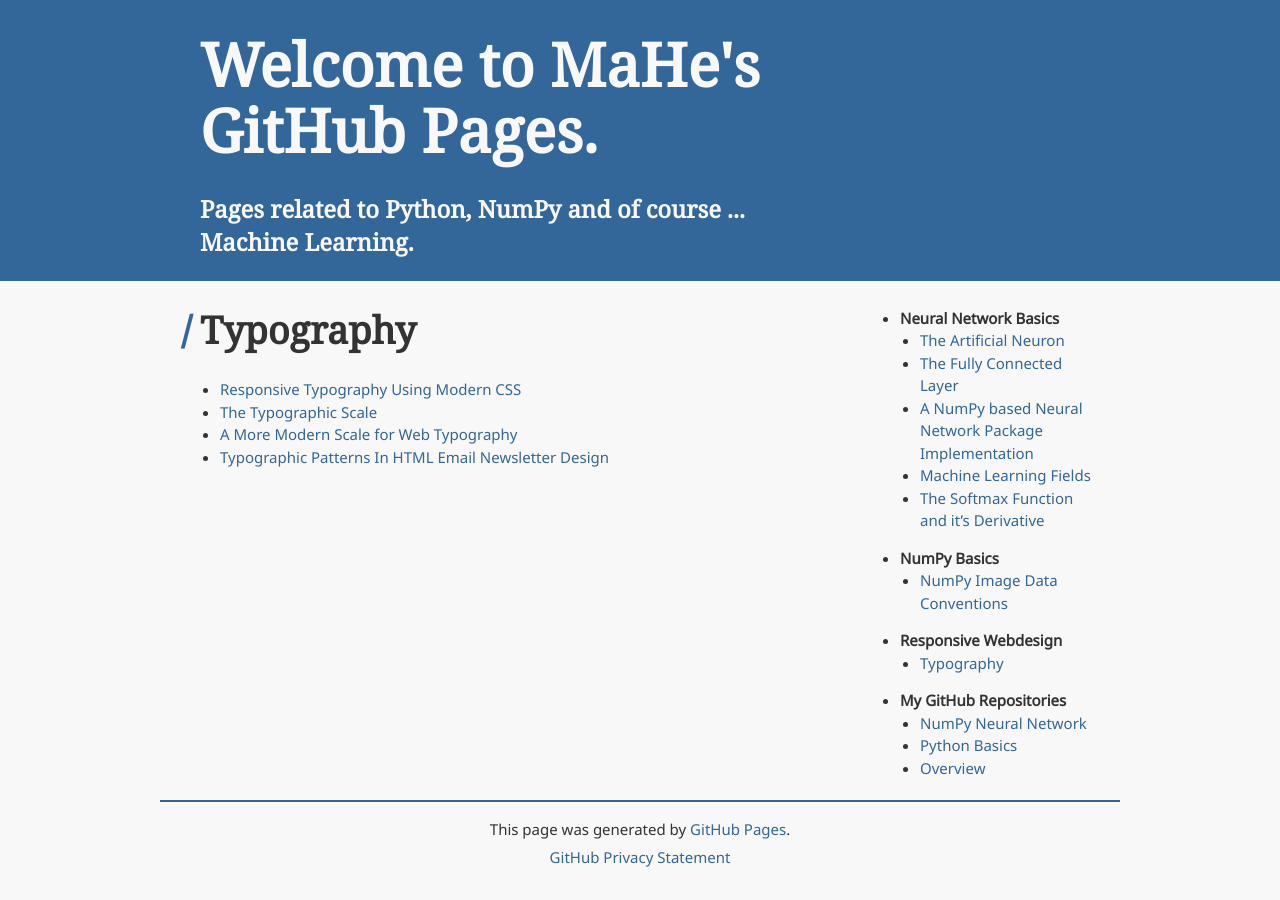
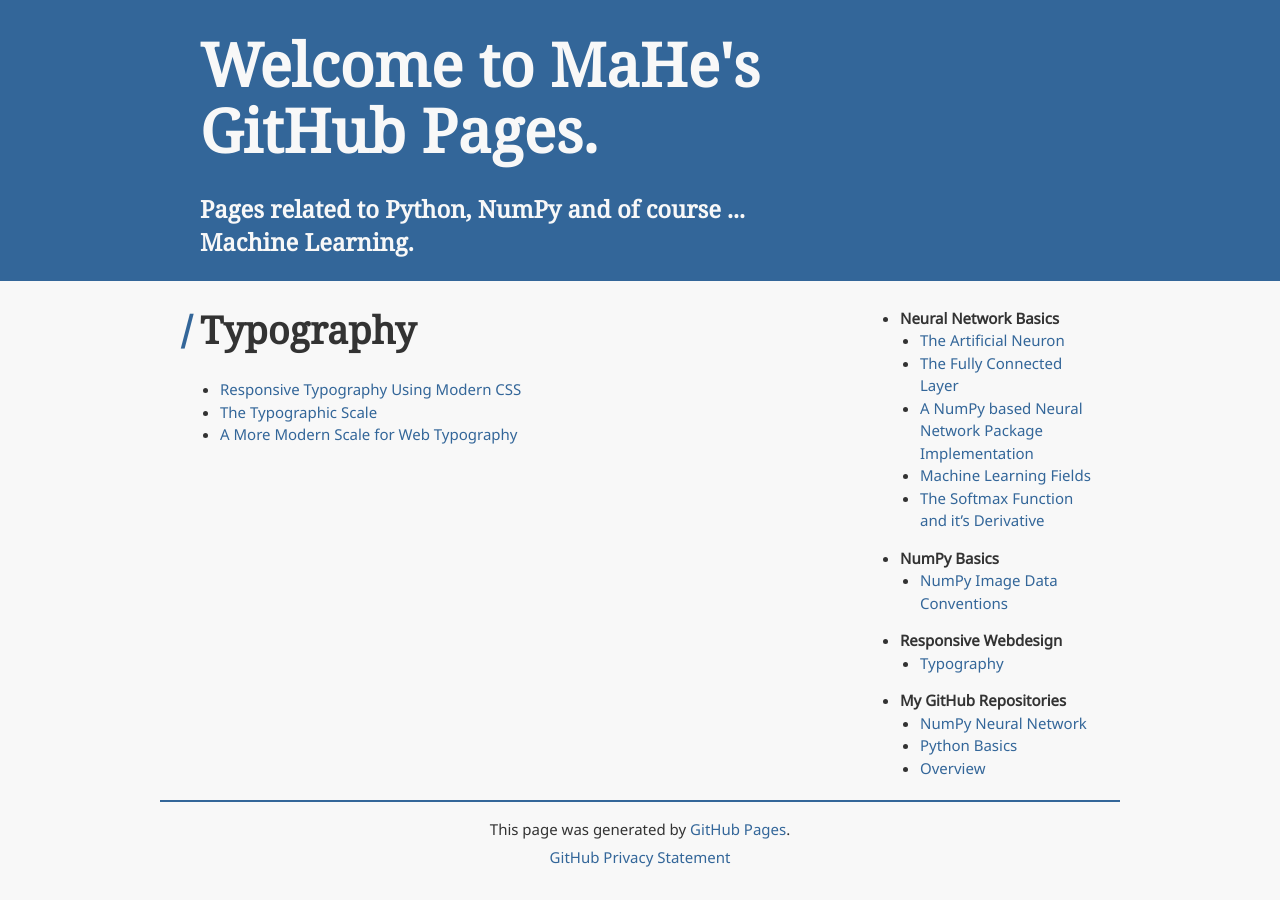
Before and after one commit to m-a-h-e/m-a-h-e.github.io, a Jekyll site: the page built from typography.md, in a window 1280 px wide. Built offline with Jekyll 4.4.1, drawn with Linux system fonts in a browser that asks for light colours; our own code applies the rules of GitHub Pages for plain Markdown files.

Commit message:
clean up

```diff
--- a/typography.md
+++ b/typography.md
@@ -7,4 +7,3 @@ toc-categories: [Responsive Webdesign]
 - [Responsive Typography Using Modern CSS](https://stevenloria.com/responsive-typography/)
 - [The Typographic Scale](http://spencermortensen.com/articles/typographic-scale/)
 - [A More Modern Scale for Web Typography](https://typecast.com/blog/a-more-modern-scale-for-web-typography)
-- [Typographic Patterns In HTML Email Newsletter Design](https://www.smashingmagazine.com/2015/08/typographic-patterns-in-html-newsletter-email-design/)
```
